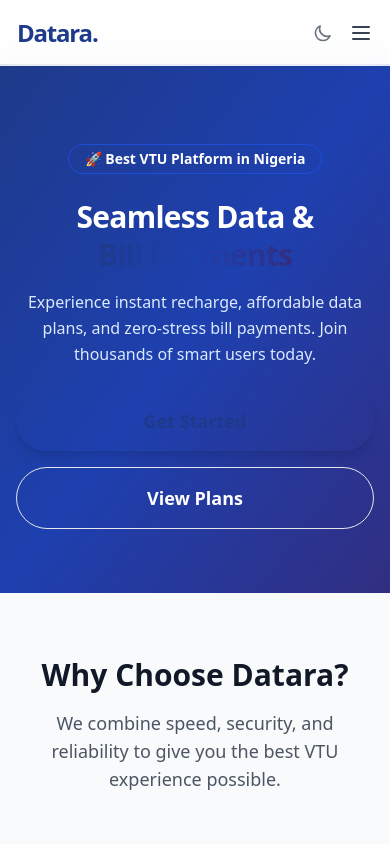
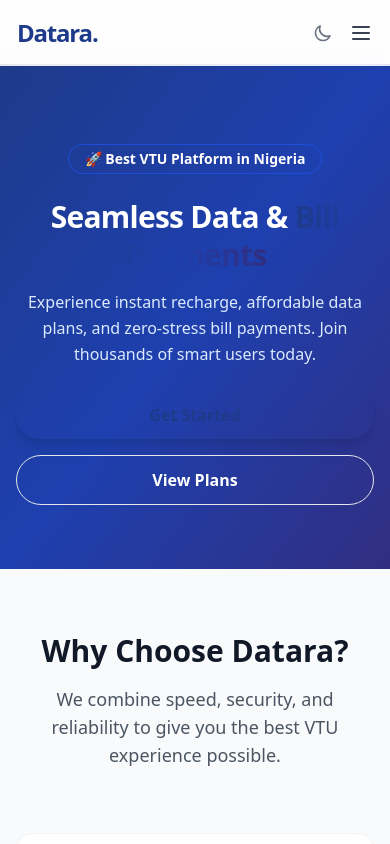
Before and after one commit to WISDOMIRVING/Datara-Frontend, a Next.js app: page / in a window 390 px wide. Shown: the top 844 px of the page. Built offline with nearby package versions, Linux system fonts and the light colour scheme; no server answers.

Commit message:
fix: prevent horizontal overflow on mobile - add overflow-x-hidden globally

```diff
--- a/app/globals.css
+++ b/app/globals.css
@@ -30,6 +30,8 @@
 body {
   margin: 0;
   padding: 0;
+  overflow-x: hidden;
+  max-width: 100vw;
   font-family:
     system-ui,
     -apple-system,
@@ -44,6 +46,12 @@
   scroll-behavior: smooth;
 }
 
+*,
+*::before,
+*::after {
+  box-sizing: border-box;
+}
+
 /* Links */
 a {
   color: inherit;
--- a/app/layout.js
+++ b/app/layout.js
@@ -12,10 +12,10 @@
 export default function RootLayout({ children }) {
   return (
     <html lang="en">
-      <body className="bg-gray-50 text-gray-900">
+      <body className="bg-gray-50 text-gray-900 overflow-x-hidden">
         <AuthProvider>
           <Navbar />
-          <main className="pt-16 min-h-screen">{children}</main>
+          <main className="pt-16 min-h-screen overflow-x-hidden">{children}</main>
           <Footer />
         </AuthProvider>
       </body>
--- a/app/page.js
+++ b/app/page.js
@@ -2,7 +2,7 @@
 
 export default function Home() {
   return (
-    <div className="flex flex-col min-h-screen font-sans">
+    <div className="flex flex-col min-h-screen font-sans overflow-x-hidden">
       {/* 1. Hero Section */}
       <section className="relative bg-gradient-to-br from-blue-900 via-blue-800 to-indigo-900 text-white overflow-hidden pt-20 pb-16 sm:pb-24 lg:pt-32 lg:pb-40">
         <div className="max-w-7xl mx-auto px-4 sm:px-6 lg:px-8 relative z-10">
@@ -12,7 +12,7 @@
                 🚀 Best VTU Platform in Nigeria
               </div>
               <h1 className="text-3xl sm:text-5xl md:text-6xl font-extrabold tracking-tight leading-tight mb-4 sm:mb-6">
-                Seamless Data & <br />
+                Seamless Data &{" "}
                 <span className="text-transparent bg-clip-text bg-gradient-to-r from-cyan-400 to-blue-400">
                   Bill Payments
                 </span>
@@ -24,13 +24,13 @@
               <div className="flex flex-col sm:flex-row gap-4 justify-center lg:justify-start">
                 <Link
                   href="/register"
-                  className="bg-cyan-500 text-blue-900 px-8 py-4 rounded-full font-bold text-lg hover:bg-cyan-400 transition shadow-lg hover:shadow-cyan-500/25"
+                  className="bg-cyan-500 text-blue-900 px-6 sm:px-8 py-3 sm:py-4 rounded-full font-bold text-base sm:text-lg hover:bg-cyan-400 transition shadow-lg hover:shadow-cyan-500/25 text-center"
                 >
                   Get Started
                 </Link>
                 <Link
                   href="/services"
-                  className="border border-white/30 bg-white/5 backdrop-blur-sm text-white px-8 py-4 rounded-full font-bold text-lg hover:bg-white/10 transition"
+                  className="border border-white/30 bg-white/5 backdrop-blur-sm text-white px-6 sm:px-8 py-3 sm:py-4 rounded-full font-bold text-base sm:text-lg hover:bg-white/10 transition text-center"
                 >
                   View Plans
                 </Link>
@@ -109,8 +109,8 @@
       {/* 3. Services Overview Section */}
       <section className="py-16 sm:py-24 bg-white">
         <div className="max-w-7xl mx-auto px-4 sm:px-6 lg:px-8">
-          <div className="grid grid-cols-1 lg:grid-cols-2 gap-16 items-center">
-            <div className="order-2 lg:order-1 grid grid-cols-2 gap-6">
+          <div className="grid grid-cols-1 lg:grid-cols-2 gap-8 lg:gap-16 items-center">
+            <div className="order-2 lg:order-1 grid grid-cols-2 gap-4 sm:gap-6">
               <div className="bg-blue-50 p-8 rounded-2xl text-center hover:-translate-y-1 transition duration-300">
                 <span className="text-5xl block mb-4">📶</span>
                 <h4 className="font-bold text-gray-900 text-lg">Cheap Data</h4>
@@ -196,7 +196,7 @@
             free, secure, and takes less than a minute.
           </p>
 
-          <div className="bg-white/10 backdrop-blur-md p-8 rounded-2xl mb-12 border border-white/10 max-w-2xl mx-auto">
+          <div className="bg-white/10 backdrop-blur-md p-6 sm:p-8 rounded-2xl mb-8 sm:mb-12 border border-white/10 max-w-2xl mx-auto">
             <div className="flex justify-center mb-4 text-yellow-400 text-2xl">
               ★★★★★
             </div>
@@ -216,13 +216,13 @@
           <div className="flex flex-col sm:flex-row gap-4 justify-center">
             <Link
               href="/register"
-              className="bg-white text-blue-900 px-10 py-4 rounded-full font-bold text-lg hover:bg-gray-100 transition shadow-xl transform hover:-translate-y-1"
+              className="bg-white text-blue-900 px-6 sm:px-10 py-3 sm:py-4 rounded-full font-bold text-base sm:text-lg hover:bg-gray-100 transition shadow-xl transform hover:-translate-y-1 text-center"
             >
               Create Free Account
             </Link>
             <Link
               href="/contact"
-              className="border border-white/30 text-white px-10 py-4 rounded-full font-bold text-lg hover:bg-white/10 transition"
+              className="border border-white/30 text-white px-6 sm:px-10 py-3 sm:py-4 rounded-full font-bold text-base sm:text-lg hover:bg-white/10 transition text-center"
             >
               Contact Sales
             </Link>
```
